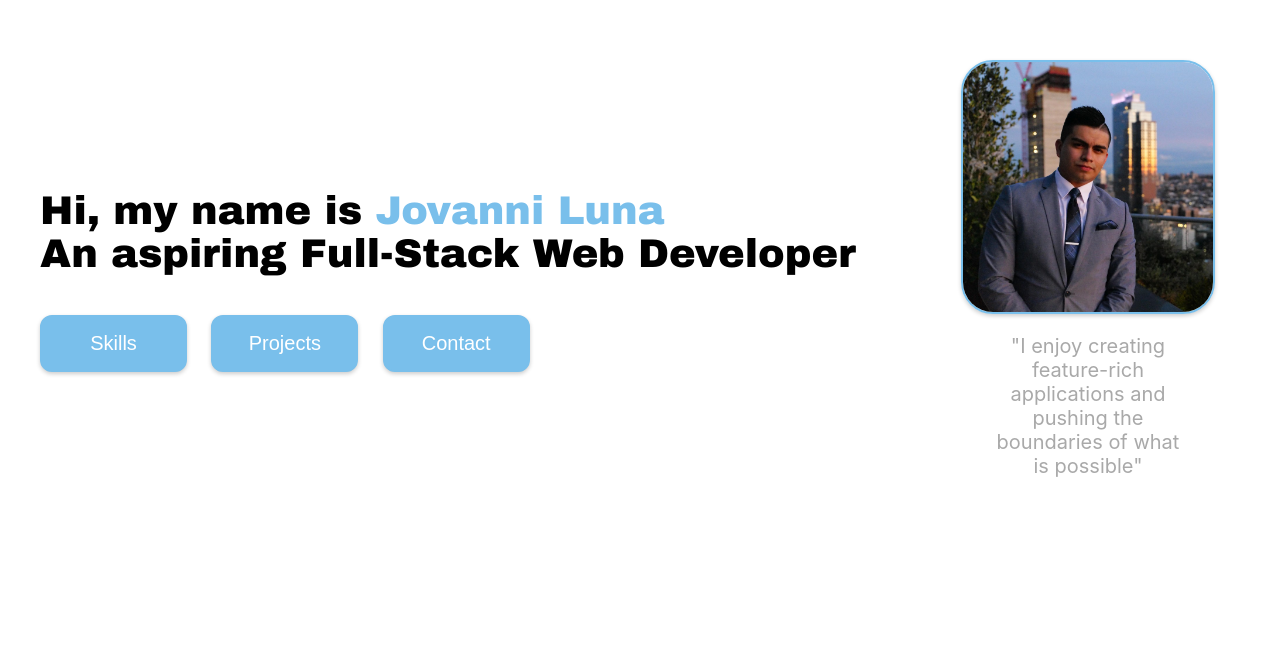
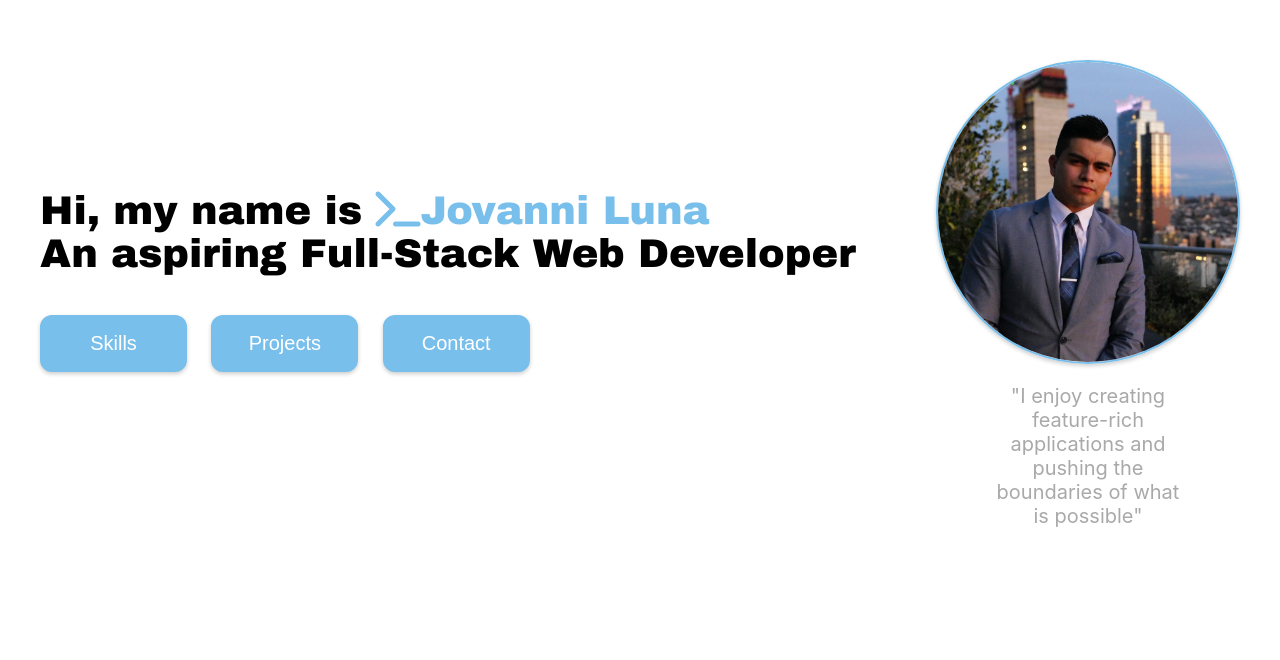
Before and after one commit to jovannil94/Porfolio, a React (Create React App) app: page / in a window 1280 px wide. Shown: the part 140-800 px from the top of the page. Built offline with nearby package versions, Linux system fonts and the light colour scheme.

Commit message:
adds animation and new css to about and scroll

```diff
--- a/package.json
+++ b/package.json
@@ -3,6 +3,7 @@
   "version": "0.1.0",
   "private": true,
   "dependencies": {
+    "@fortawesome/fontawesome-free": "^5.15.1",
     "@material-ui/core": "^4.11.0",
     "@material-ui/icons": "^4.9.1",
     "@testing-library/jest-dom": "^4.2.4",
--- a/public/index.html
+++ b/public/index.html
@@ -9,6 +9,7 @@
       name="description"
       content="Jovanni's Porfolio"
     />
+    <script src="https://kit.fontawesome.com/099eaf2a69.js" crossorigin="anonymous"></script>
     <link rel="apple-touch-icon" href="%PUBLIC_URL%/logo192.png" />
     <!--
       manifest.json provides metadata used when your web app is installed on a
--- a/src/components/About.js
+++ b/src/components/About.js
@@ -19,7 +19,7 @@ const About = ({ eduSkillSection, projectsSection, contactSection }) => {
             <div className="aboutLeft">
                 <div className="aboutContext">
                     <div className className="aboutIntro">
-                        <p className="aboutMe">Hi, my name is <i className="aboutName">Jovanni Luna</i><br/>An aspiring Full-Stack Web Developer</p>
+                        <p className="aboutMe">Hi, my name is <i class="aboutName fas fa-terminal"/><i className="aboutName">Jovanni Luna</i><br/>An aspiring Full-Stack Web Developer</p>
                     </div>
                     <div className="aboutButtonContainer">
                         <button className="aboutButton" onClick={gotToEduSkillSection}>Skills</button>
--- a/src/css/About.css
+++ b/src/css/About.css
@@ -103,10 +103,10 @@
     box-shadow: 0 2px 4px 0 rgba(0,0,0,0.2);
     transition: 0.3s;
     border: solid 2px #79bfeb;
-    width: 250px;
-    height: 250px;
+    width: 300px;
+    height: 300px;
     object-fit: cover;
-    border-radius: 2em;
+    border-radius: 100%;
     animation: 1.9s ease-in 0s 1 aboutMeSlideLeftFade;
 }
 
--- a/src/css/App.css
+++ b/src/css/App.css
@@ -23,14 +23,13 @@ light blue: #AFD8F2; */
     color: white;
     z-index: 1;
     cursor:pointer;
-    text-align: center;
     border: solid 1px white;
 }
 
-.scrollToTop .p {
-    margin-top: 10px;
-    font-size: 50px;
-    animation: scrollTop 0.5s alternate ease infinite;
+.scrollToTop .icon {
+    margin-top: 5px;
+    font-size: 25px;
+    animation: scrollTop 0.6s alternate ease infinite;
 }
 
 @keyframes scrollTop {
@@ -38,6 +37,6 @@ light blue: #AFD8F2; */
         transform: translateY(2px);
     }
     to {
-        transform: translateY(-1px);
+        transform: translateY(-2px);
     }
 }
--- a/src/helper/ScrollToTop.js
+++ b/src/helper/ScrollToTop.js
@@ -1,6 +1,5 @@
 import React, { useState, useEffect } from 'react';
 import { useWindowScroll } from 'react-use';
-
 const ScrollToTop = () => {
     const {y:pageYOffset} = useWindowScroll();
     const [visibility, setVisibility] = useState(false);
@@ -21,7 +20,7 @@ const ScrollToTop = () => {
 
     return (
         <div className="scrollToTop" onClick={scrollToTop}>
-           <p>^</p>
+           <i class="icon fas fa-chevron-up"></i>
         </div>
     )
 }
```
Also changed, not shown: 1 other file (tests, documents, lock files or other folders).
